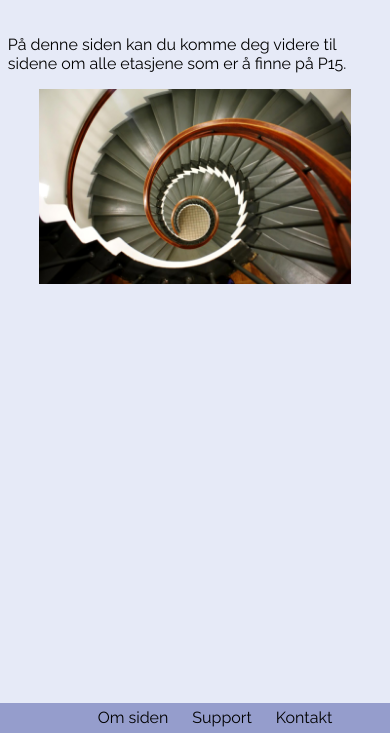
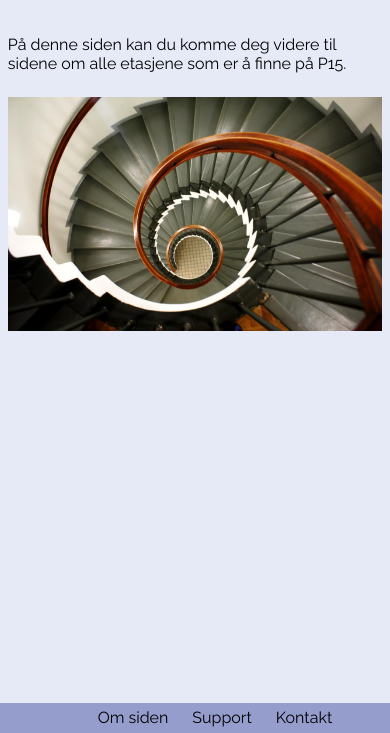
Before and after one commit to agnetedjupvik/webtek, a plain HTML site: page etasjer/index.html in a window 390 px wide. Shown: the part 111-844 px from the top of the page. Drawn offline with Linux system fonts and the light colour scheme.

Commit message:
Fix padding on mobile view

```diff
--- a/css/style.css
+++ b/css/style.css
@@ -215,11 +215,11 @@ footer ul {
 footer ul li {
     list-style-type: none;
     display: inline;
-    padding: 0 10px;
 }
 
 footer ul li a {
     text-decoration: none;
+    padding: 0 10px 0 10px;
 }
 
 #dropdown {
@@ -227,20 +227,19 @@ footer ul li a {
 }
 
 .text {
-    width: 50%;
+    width: 47%;
     float: left;
-    padding-right: 5px;
-    padding-left: 10px;
-}
-
-.mobile .photo img {
-    display: block;
-    width: 80%;
+    padding-right: 1%;
+    padding-left: 2%;
+    padding-bottom: 40px;
 }
 
 .photo img {
-    width: 48%;
+    width: 47%;
     display: inline;
+    padding-right: 2%;
+    padding-left: 1%;
+    padding-bottom: 40px;
 }
 
 #wrapper {
@@ -274,6 +273,7 @@ footer ul li a {
         float: left;
         padding-right: 2%;
         padding-left: 2%;
+        padding-bottom: 2%;
     }
 
     .photo img {
@@ -282,6 +282,6 @@ footer ul li a {
         width: 96%;
         padding-right: 2%;
         padding-left: 2%;
-        padding-bottom: 30px;
+        padding-bottom: 40px;
     }
 }
```
